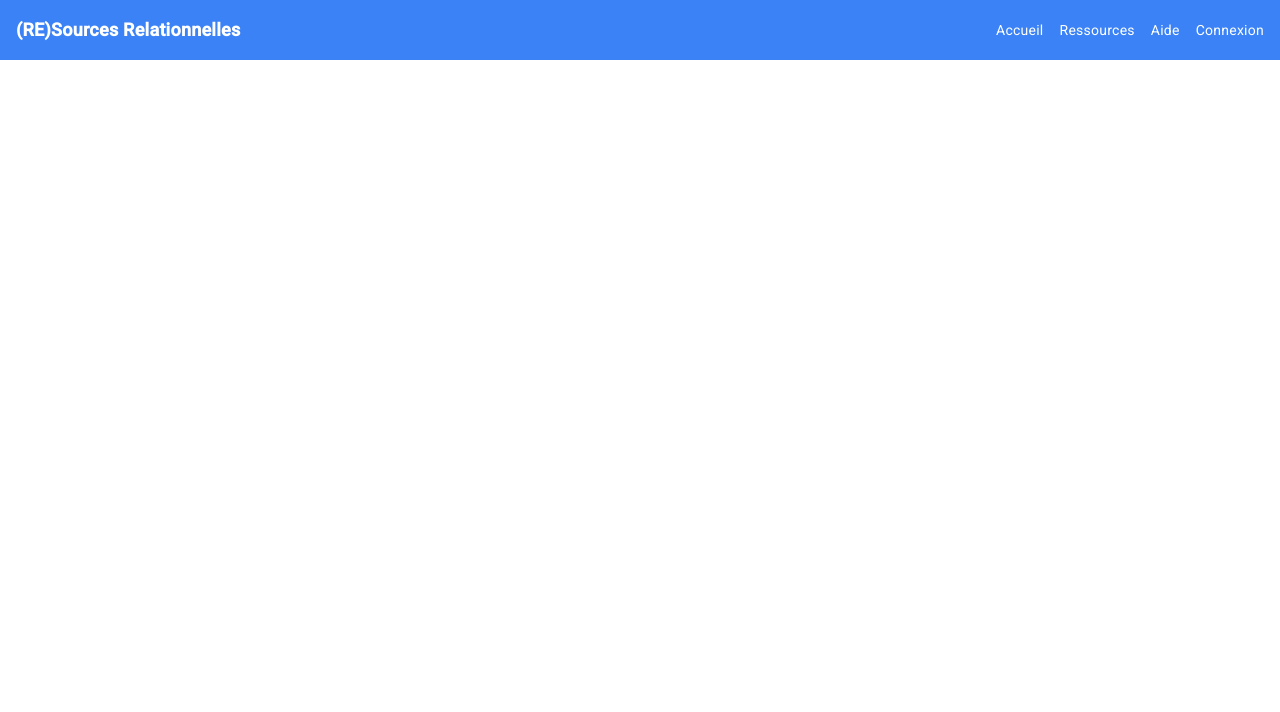
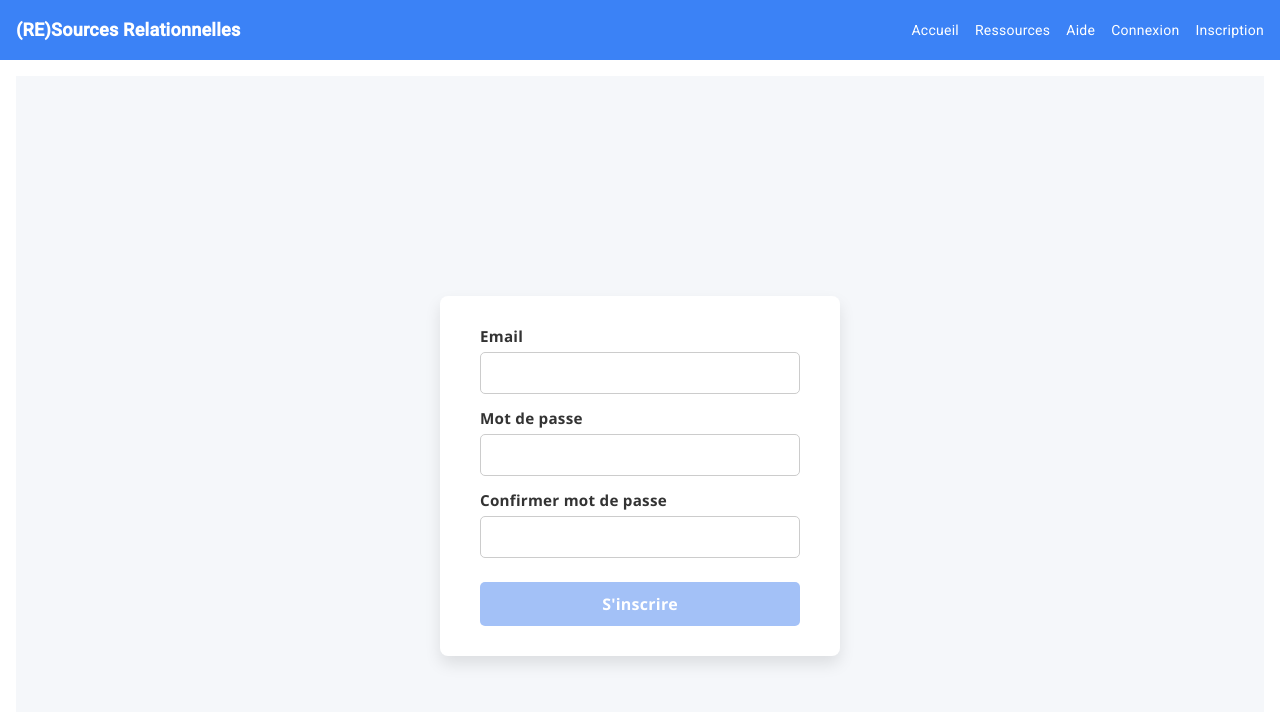
Before and after one commit to corentinbgl/ressource-relationnel-front, an Angular app in the folder ressources-relationnelles/: page /signup in a window 1280 px wide. Before the commit this address led to /. Shown: the top 712 px of the page. Built offline with nearby package versions, Linux system fonts and the light colour scheme.

Commit message:
add inscription user

```diff
--- a/ressources-relationnelles/src/app/app.routes.ts
+++ b/ressources-relationnelles/src/app/app.routes.ts
@@ -8,6 +8,7 @@ import { AdminUsersComponent } from './pages/admin-users/admin-users.component';
 import { ProgressionComponent } from './pages/progression.component';
 import { AdminDashboardComponent } from './pages/admin-dashboard.component';
 import { AideComponent } from './pages/aide/aide.component';
+import { SignupComponent } from './pages/signup/signup.component';
 
 export const routes: Routes = [
     { path: '', component: HomeComponent },
@@ -18,6 +19,7 @@ export const routes: Routes = [
     { path: 'admin-users', component: AdminUsersComponent },
     { path: 'progression', component: ProgressionComponent },
     { path: 'admin-dashboard', component: AdminDashboardComponent },
-    { path: 'aide', component: AideComponent}
+    { path: 'aide', component: AideComponent},
+    { path: 'signup', component: SignupComponent}
 
   ];
--- a/ressources-relationnelles/src/app/pages/aide/aide.component.html
+++ b/ressources-relationnelles/src/app/pages/aide/aide.component.html
@@ -1,13 +1,16 @@
+<div class="page-center">
     <div class="container">
         <h1>Aide - Plateforme (RE)Sources Relationnelles</h1>
 
         <section>
             <h2>Présentation du projet</h2>
             <p>
-      La plateforme <strong>(RE)Sources Relationnelles</strong> vise à améliorer les relations sociales entre citoyens, notamment ceux en situation d’isolement, de précarité ou de rupture sociale.
+                La plateforme <strong>(RE)Sources Relationnelles</strong> vise à améliorer les relations sociales entre
+                citoyens, notamment ceux en situation d’isolement, de précarité ou de rupture sociale.
             </p>
             <p>
-      Elle est disponible sur <strong>ordinateur</strong> et <strong>mobile</strong>, et propose des outils adaptés à tous.
+                Elle est disponible sur <strong>ordinateur</strong> et <strong>mobile</strong>, et propose des outils
+                adaptés à tous.
             </p>
         </section>
 
@@ -24,16 +27,21 @@
         <section>
             <h2>Utilisation de la plateforme</h2>
             <div class="highlight">
-      <p><strong>1. Navigation :</strong> Utilisez le menu principal pour accéder aux différentes rubriques.</p>
-      <p><strong>2. Recherche :</strong> Trouvez des ressources près de chez vous grâce à la carte interactive.</p>
-      <p><strong>3. Connexion :</strong> Créez un compte ou connectez-vous pour bénéficier de fonctionnalités personnalisées.</p>
+                <p><strong>1. Navigation :</strong> Utilisez le menu principal pour accéder aux différentes rubriques.
+                </p>
+                <p><strong>2. Recherche :</strong> Trouvez des ressources près de chez vous grâce à la carte
+                    interactive.</p>
+                <p><strong>3. Connexion :</strong> Créez un compte ou connectez-vous pour bénéficier de fonctionnalités
+                    personnalisées.</p>
             </div>
         </section>
 
         <section>
             <h2>Besoin d'aide ?</h2>
             <p>
-      Pour toute question, contactez notre équipe support via le formulaire de contact ou envoyez un mail à <a [href]="'mailto:support@ressources-relationnelles.fr'">support</a>.
+                Pour toute question, contactez notre équipe support via le formulaire de contact ou envoyez un mail à <a
+                    [href]="'mailto:support@ressources-relationnelles.fr'">support</a>.
             </p>
         </section>
     </div>
+</div>
--- a/ressources-relationnelles/src/app/pages/aide/aide.component.scss
+++ b/ressources-relationnelles/src/app/pages/aide/aide.component.scss
@@ -27,3 +27,43 @@ section {
   border-left: 5px solid #3498db;
   border-radius: 4px;
 }
+
+.page-center {
+  display: flex;
+  justify-content: center;
+  align-items: center;
+  min-height: 100vh;
+  background-color: #f0f2f5; /* facultatif : fond général */
+}
+
+
+/* Responsiveness pour petits écrans */
+@media (max-width: 768px) {
+  .container {
+    margin: 20px;
+    padding: 15px;
+  }
+
+  h1 {
+    font-size: 1.8em;
+  }
+
+  h2 {
+    font-size: 1.4em;
+  }
+}
+
+@media (max-width: 480px) {
+  .container {
+    margin: 10px;
+    padding: 10px;
+  }
+
+  h1 {
+    font-size: 1.5em;
+  }
+
+  h2 {
+    font-size: 1.2em;
+  }
+}
--- /dev/null
+++ b/ressources-relationnelles/src/app/pages/signup/signup.component.html
@@ -0,0 +1,27 @@
+<form [formGroup]="signupForm" (ngSubmit)="onSubmit()">
+
+  <label for="email">Email</label>
+  <input id="email" formControlName="email" type="email" />
+  <div *ngIf="email?.invalid && (email?.touched || email?.dirty)">
+    <small *ngIf="email?.errors?.['required']">Email requis.</small>
+    <small *ngIf="email?.errors?.['email']">Email invalide.</small>
+  </div>
+
+  <label for="password">Mot de passe</label>
+  <input id="password" formControlName="password" type="password" />
+  <div *ngIf="password?.invalid && (password?.touched || password?.dirty)">
+    <small *ngIf="password?.errors?.['required']">Mot de passe requis.</small>
+    <small *ngIf="password?.errors?.['minlength']">Minimum 6 caractères.</small>
+  </div>
+
+  <label for="confirmPassword">Confirmer mot de passe</label>
+  <input id="confirmPassword" formControlName="confirmPassword" type="password" />
+  <div *ngIf="confirmPassword?.invalid && (confirmPassword?.touched || confirmPassword?.dirty)">
+    <small *ngIf="confirmPassword?.errors?.['required']">Confirmation requise.</small>
+  </div>
+
+  <button type="submit" [disabled]="signupForm.invalid">S'inscrire</button>
+
+  <p class="success" *ngIf="successMessage">{{ successMessage }}</p>
+  <p class="error" *ngIf="errorMessage">{{ errorMessage }}</p>
+</form>
--- /dev/null
+++ b/ressources-relationnelles/src/app/pages/signup/signup.component.scss
@@ -0,0 +1,121 @@
+/* Styles généraux */
+:host {
+  display: flex;
+  justify-content: center;
+  align-items: center;
+  min-height: 100vh;
+  background: #f5f7fa;
+  font-family: 'Segoe UI', Tahoma, Geneva, Verdana, sans-serif;
+  padding: 20px;
+  box-sizing: border-box;
+}
+
+/* Conteneur du formulaire */
+form {
+  background: #fff;
+  padding: 30px 40px;
+  border-radius: 8px;
+  box-shadow: 0 8px 16px rgba(0,0,0,0.1);
+  max-width: 400px;
+  width: 100%;
+  box-sizing: border-box;
+}
+
+/* Titres et labels */
+label {
+  display: block;
+  font-weight: 600;
+  margin-bottom: 6px;
+  color: #333;
+  font-size: 0.95rem;
+}
+
+/* Inputs */
+input[type="text"],
+input[type="email"],
+input[type="password"] {
+  width: 100%;
+  padding: 10px 14px;
+  margin-bottom: 14px;
+  border: 1.5px solid #ccc;
+  border-radius: 5px;
+  font-size: 1rem;
+  transition: border-color 0.3s ease;
+  box-sizing: border-box;
+}
+
+input[type="text"]:focus,
+input[type="email"]:focus,
+input[type="password"]:focus {
+  border-color: #4a90e2;
+  outline: none;
+}
+
+/* Messages d’erreur */
+small {
+  color: #e74c3c;
+  font-size: 0.8rem;
+  margin-top: -10px;
+  margin-bottom: 10px;
+  display: block;
+}
+
+/* Bouton */
+button[type="submit"] {
+  width: 100%;
+  padding: 12px 0;
+  background-color: #4a90e2;
+  border: none;
+  color: white;
+  font-weight: 700;
+  font-size: 1rem;
+  border-radius: 5px;
+  cursor: pointer;
+  transition: background-color 0.3s ease;
+  margin-top: 10px;
+}
+
+button[type="submit"]:hover:not(:disabled) {
+  background-color: #357abd;
+}
+
+button[type="submit"]:disabled {
+  background-color: #a3c1f7;
+  cursor: not-allowed;
+}
+
+/* Messages succès / erreur */
+p.success {
+  color: #27ae60;
+  margin-top: 15px;
+  font-weight: 600;
+  text-align: center;
+}
+
+p.error {
+  color: #e74c3c;
+  margin-top: 15px;
+  font-weight: 600;
+  text-align: center;
+}
+
+/* Responsive */
+@media (max-width: 480px) {
+  form {
+    padding: 25px 20px;
+    max-width: 100%;
+    box-shadow: none;
+    border-radius: 0;
+  }
+
+  input[type="text"],
+  input[type="email"],
+  input[type="password"] {
+    font-size: 0.9rem;
+  }
+
+  button[type="submit"] {
+    font-size: 0.95rem;
+    padding: 10px 0;
+  }
+}
--- /dev/null
+++ b/ressources-relationnelles/src/app/pages/signup/signup.component.ts
@@ -0,0 +1,63 @@
+import { Component } from '@angular/core';
+import { FormBuilder, FormGroup, Validators, ReactiveFormsModule } from '@angular/forms';
+import { CommonModule } from '@angular/common';
+import { AuthService } from '../../service/auth.service';
+import { Router } from '@angular/router';
+
+
+@Component({
+  selector: 'app-signup',
+  standalone: true,
+  imports: [CommonModule, ReactiveFormsModule],
+  templateUrl: './signup.component.html',
+  styleUrls: ['./signup.component.scss']
+})
+export class SignupComponent {
+  signupForm: FormGroup;
+  successMessage: string | null = null;
+  errorMessage: string | null = null;
+
+  constructor(private fb: FormBuilder, private authService: AuthService, private router: Router) {
+    this.signupForm = this.fb.group({
+      email: ['', [Validators.required, Validators.email]],
+      password: ['', [Validators.required, Validators.minLength(6)]],
+      confirmPassword: ['', Validators.required]
+    });
+  }
+
+  get email() {
+    return this.signupForm.get('email');
+  }
+  get password() {
+    return this.signupForm.get('password');
+  }
+  get confirmPassword() {
+    return this.signupForm.get('confirmPassword');
+  }
+
+  onSubmit() {
+    if (this.signupForm.invalid) return;
+
+    const { username, email, password, confirmPassword } = this.signupForm.value;
+
+    if (password !== confirmPassword) {
+      this.errorMessage = 'Les mots de passe ne correspondent pas';
+      this.successMessage = null;
+      return;
+    }
+
+    this.authService.register({email, password }).subscribe({
+      next: (res) => {
+        this.successMessage = "Inscription réussie !";
+        this.errorMessage = null;
+        setTimeout(() => {
+      this.router.navigate(['/login']);
+      }, 5000);
+      },
+      error: (err) => {
+        this.errorMessage = err.error.message || "Erreur lors de l'inscription.";
+        this.successMessage = null;
+      }
+    });
+  }
+}
--- a/ressources-relationnelles/src/app/service/auth.service.ts
+++ b/ressources-relationnelles/src/app/service/auth.service.ts
@@ -81,4 +81,8 @@ export class AuthService {
   isLoggedIn(): boolean {
     return !!this.getToken();
   }
+
+  register(data: {email: string; password: string }): Observable<any> {
+  return this.http.post(`${environment.apiUrl}/User`, data);
 }
+}
--- a/ressources-relationnelles/src/app/shared/header/header.component.html
+++ b/ressources-relationnelles/src/app/shared/header/header.component.html
@@ -33,6 +33,7 @@
     <ng-template #notLogged>
       <a routerLink="/aide" class="text-white hover:underline">Aide</a>
       <a routerLink="/login" class="text-white hover:underline">Connexion</a>
+      <a routerLink="/signup" class="text-white hover:underline">Inscription</a>
     </ng-template>
   </div>
 </nav>
```
Also changed, not shown: 1 other file (tests, documents, lock files or other folders). Lines whose indentation alone changed are shown as unchanged.
